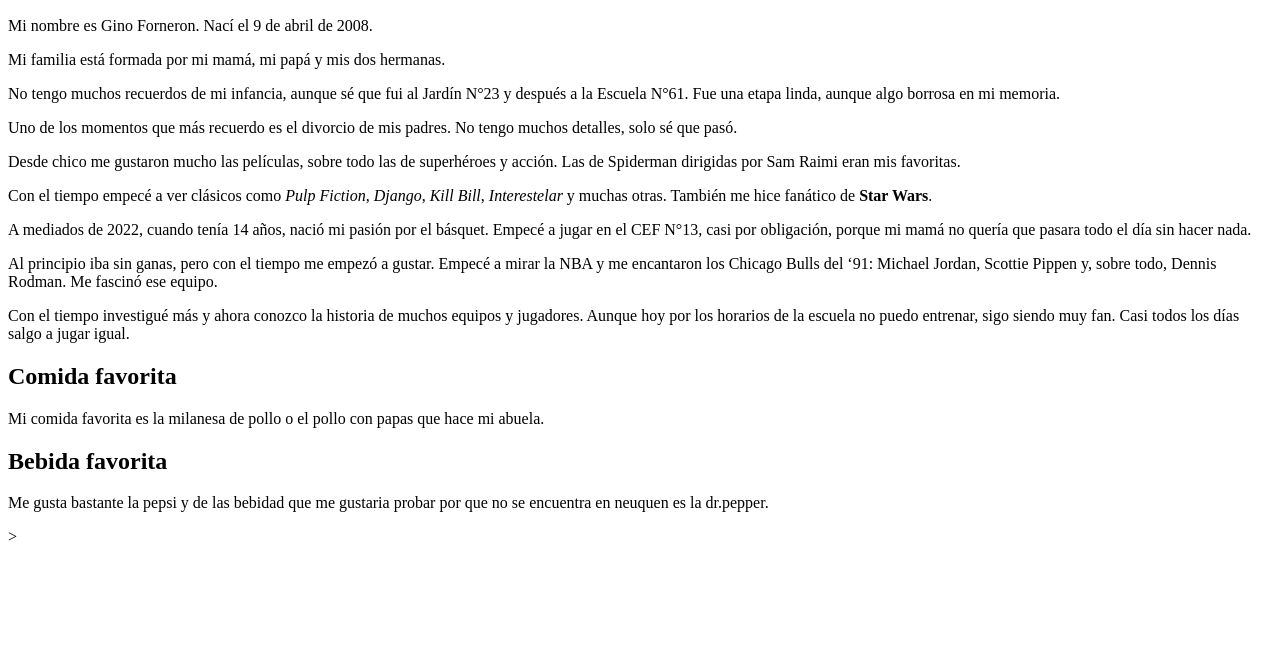
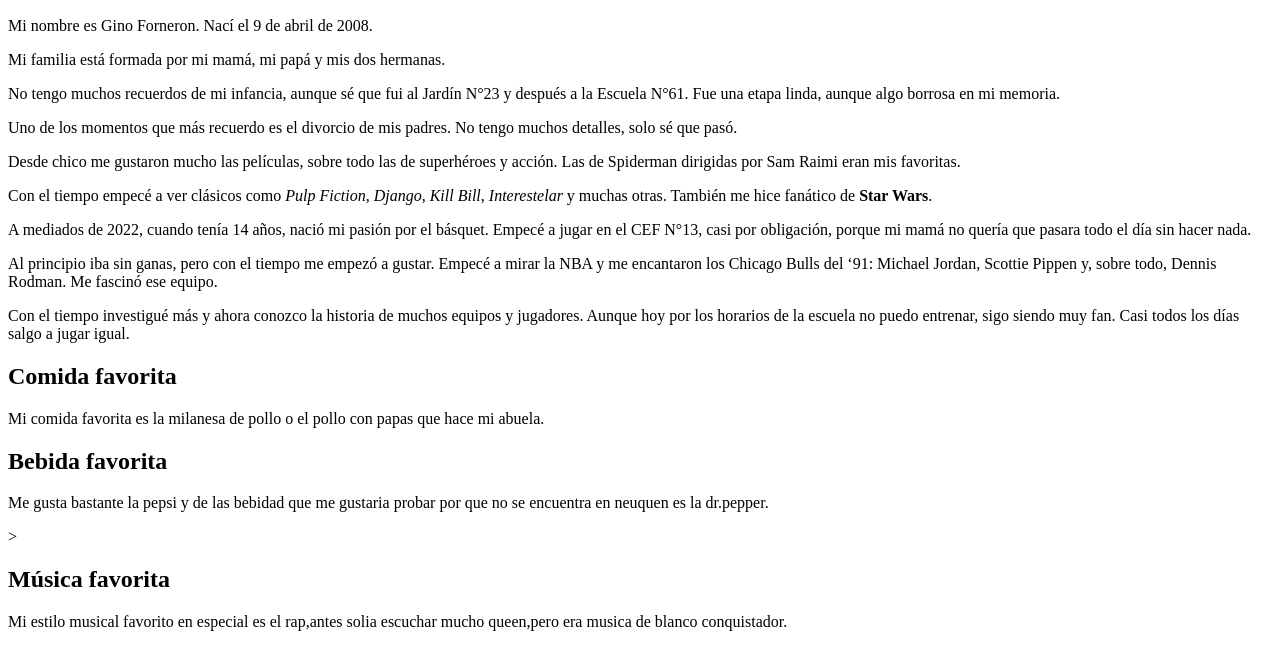
Before and after one commit to ginoforneron/tp-bibliografia-forneron, a plain HTML site: page index.html in a window 1280 px wide. Shown: the part 110-780 px from the top of the page. Drawn offline with Linux system fonts and the light colour scheme.

Commit message:
Agregamos seccion musica favorita

```diff
--- a/index.html
+++ b/index.html
@@ -27,12 +27,13 @@
 <p>Con el tiempo investigué más y ahora conozco la historia de muchos equipos y jugadores. Aunque hoy por los horarios de la escuela no puedo entrenar, sigo siendo muy fan. Casi todos los días salgo a jugar igual.</p>
 
 <h2>Comida favorita</h2>
-  <p>Mi comida favorita es la milanesa de pollo o el pollo con papas que hace mi abuela.</p>
+ <p>Mi comida favorita es la milanesa de pollo o el pollo con papas que hace mi abuela.</p>
 
-   <h2>Bebida favorita</h2>
-    <p>Me gusta bastante la pepsi y de las bebidad que me gustaria probar por que no se encuentra en neuquen es la dr.pepper.</p>
+<h2>Bebida favorita</h2>
+ <p>Me gusta bastante la pepsi y de las bebidad que me gustaria probar por que no se encuentra en neuquen es la dr.pepper.</p>
 >
-
+ <h2>Música favorita</h2>
+   <p>Mi estilo musical favorito en especial es el rap,antes solia escuchar mucho queen,pero era musica de blanco conquistador.</p>
 
 
 
```
